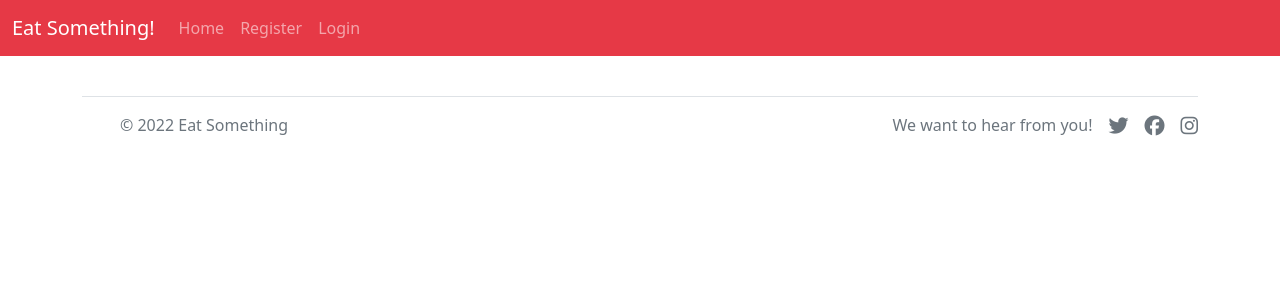
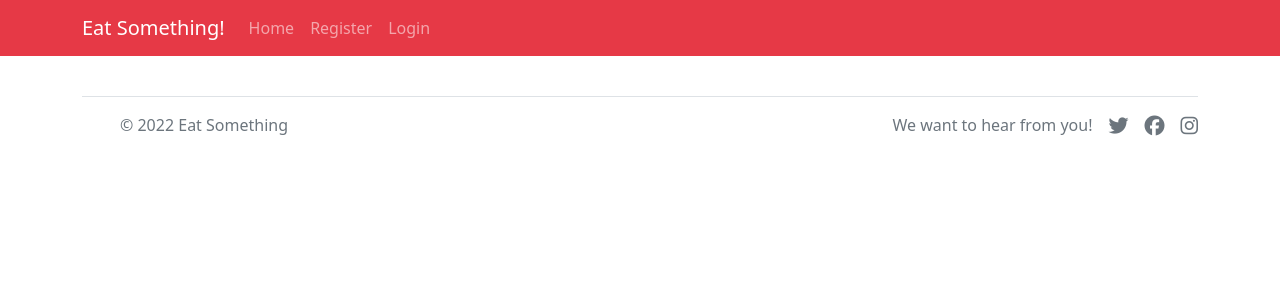
Before and after one commit to robindavidgames/ci-project04, a Django app: page / in a window 1280 px wide. Shown: the top 300 px of the page. Run offline with Django 3.2, Linux system fonts and the light colour scheme; data that the repository does not hold is empty; some libraries are stand-ins or nearby versions.

Commit message:
Indent navbar.

```diff
--- a/eat_something/settings.py
+++ b/eat_something/settings.py
@@ -163,6 +163,9 @@ STATIC_URL = '/static/'
 
 STATICFILES_STORAGE = 'cloudinary_storage.storage.StaticHashedCloudinaryStorage'
 STATICFILES_DIRS = [os.path.join(BASE_DIR, 'static')]
+# STATICFILES_DIRS = (
+#     os.path.join(os.path.dirname(__file__), 'static').replace('\\','/'),
+# )
 STATIC_ROOT = os.path.join(BASE_DIR, 'staticfiles')
 
 MEDIA_URL = '/media/'
--- a/static/css/style.css
+++ b/static/css/style.css
@@ -8,3 +8,7 @@ a {
 #header-background {
     background-color: #e63946;
 }
+
+#test {
+    color: blue;
+}
--- a/templates/base.html
+++ b/templates/base.html
@@ -22,10 +22,9 @@
 
     <!-- Navigation -->
     <!-- Code adapted from https://getbootstrap.com/docs/5.1/components/navbar/#nav -->
-    <!-- <nav class="navbar navbar-expand-lg navbar-light bg-light"> -->
     <nav class="navbar navbar-expand-lg navbar-dark" style="background-color: #e63946;">
     <!-- <nav class="navbar navbar-expand-lg navbar-dark header-background"> -->
-        <div class="container-fluid">
+        <div class="container">
             <a class="navbar-brand" href="#">Eat Something!</a>
             <button class="navbar-toggler" type="button" data-bs-toggle="collapse" data-bs-target="#navbarNavAltMarkup" aria-controls="navbarNavAltMarkup" aria-expanded="false" aria-label="Toggle navigation">
                 <span class="navbar-toggler-icon"></span>
```
